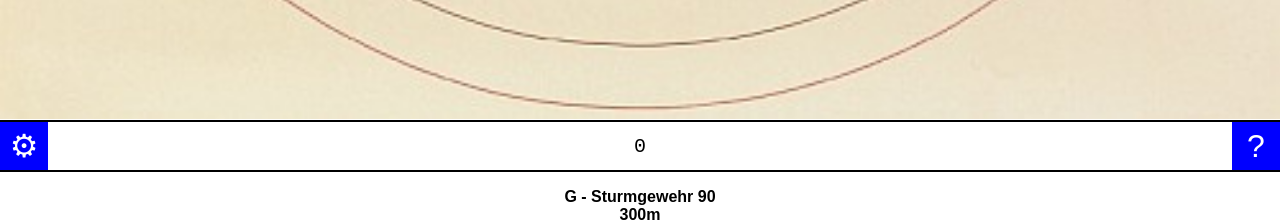
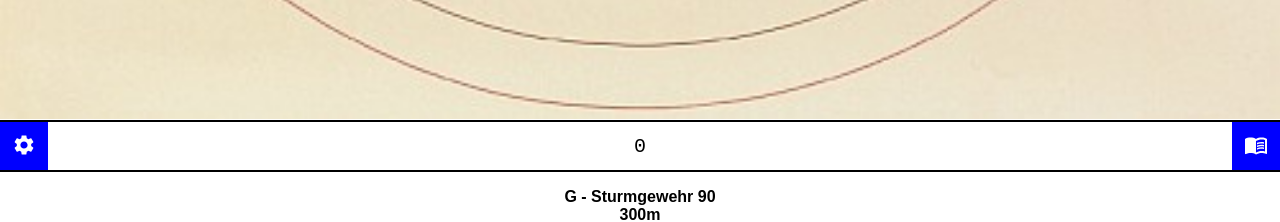
Before and after one commit to m00gendai/schuetzenhilfe-v2, a React (Vite) app: page / in a window 1280 px wide. Shown: the part 1160-1382 px from the top of the page. Built offline with nearby package versions, Linux system fonts and the light colour scheme.

Commit message:
Changed Icons to MUI

```diff
--- a/src/components/Screen.tsx
+++ b/src/components/Screen.tsx
@@ -1,3 +1,6 @@
+import SettingsIcon from "@mui/icons-material/Settings";
+import MenuBookIcon from "@mui/icons-material/MenuBook";
+
 import s from "../styles/Screen.module.css";
 
 interface screenProps {
@@ -18,11 +21,11 @@ export default function Screen({
   return (
     <section className={s.container}>
       <button className={s.button} onClick={() => setShowOptions(!showOptions)}>
-        ⚙
+        <SettingsIcon />
       </button>
       <div className={s.score}>{hit < 0 ? "0" : hit}</div>
       <button className={s.button} onClick={() => setShowHelp(!showHelp)}>
-        ?
+        <MenuBookIcon />
       </button>
     </section>
   );
```
